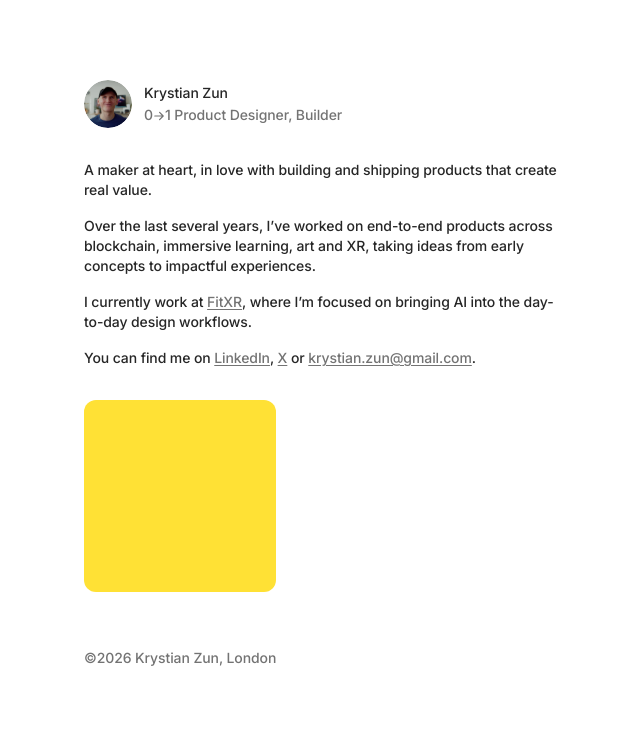
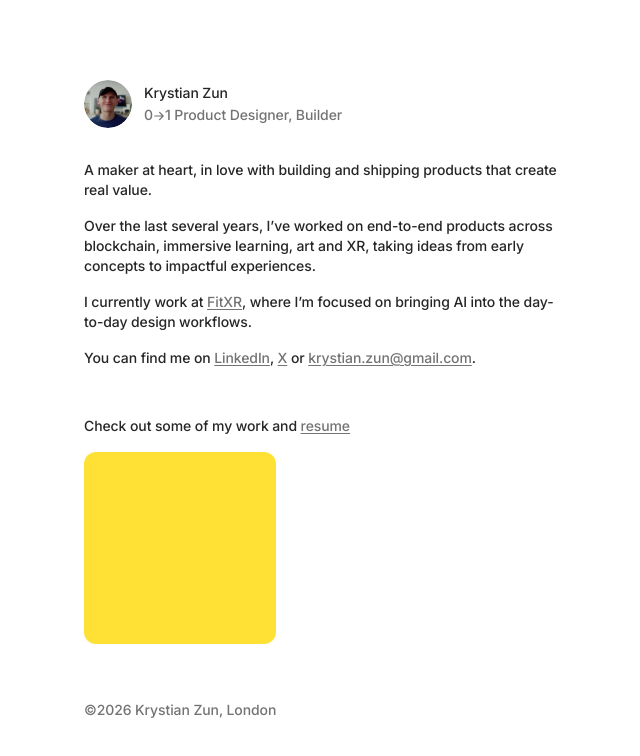
Before and after one commit to krystianzun/krystianzun-com, a Next.js app: page / in a window 1280 px wide. Shown: the top 756 px of the page, without its empty margins (316-956 px from the left). Built offline with nearby package versions, Linux system fonts and the light colour scheme.

Commit message:
Update page.tsx

```diff
--- a/app/page.tsx
+++ b/app/page.tsx
@@ -37,7 +37,7 @@ function InlineEmail() {
 export default function Home() {
   return (
     <main className="pt-20 pb-20 mx-auto max-w-lg px-4">
-      <article className="mb-8">
+      <article className="mb-12">
         <header className="pb-8 flex flex-row items-center gap-3">
           <div className="profile-flip-container">
             <div className="profile-flipper">
@@ -120,7 +120,15 @@ export default function Home() {
         </div>
       </article>
 
-      <TiltCard className="rounded-xl p-6 mb-8 bg-[#FFE135] h-48 w-48" />
+      <div>
+        <h2 className="mb-4">
+          Check out some of my work and{" "}
+          <a href="/resume.pdf" target="_blank" className="link-muted">
+            resume
+          </a>
+        </h2>
+        <TiltCard className="rounded-xl p-6 mb-8 bg-[#FFE135] h-48 w-48" />
+      </div>
 
       <Footer />
     </main>
```
